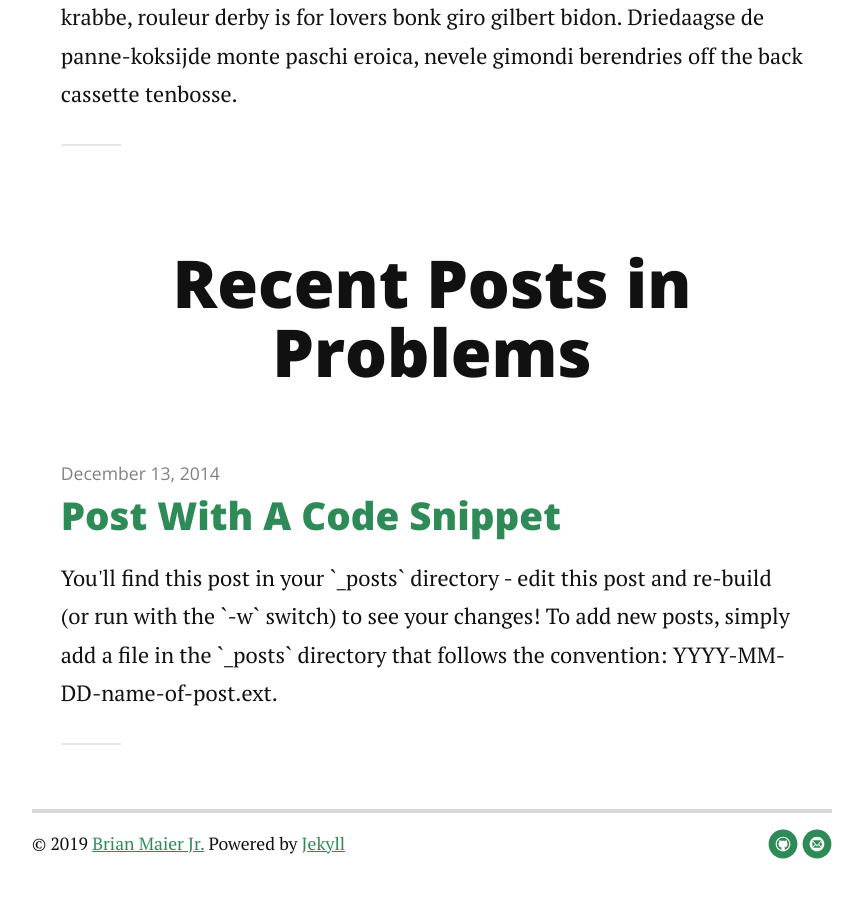
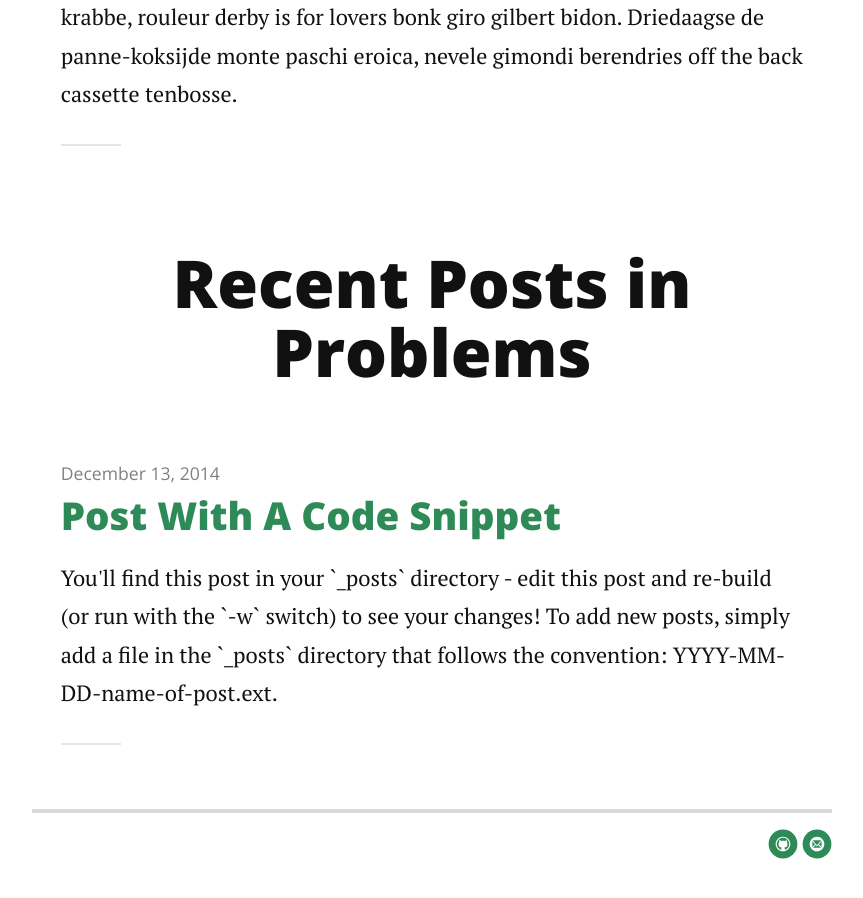
Before and after one commit to thedjangoclub/thedjangoclub.github.io, a Jekyll site: the page built from index.html, in a window 1280 px wide and 900 px high, scrolled down 1418 px. Shown: the whole window, without its empty margins (208-1071 px from the left). Built offline with Jekyll 4.4.1, drawn with Linux system fonts in a browser that asks for light colours; nearby versions of some CDN libraries; the list of posts is cut into pages by our own code.

Commit message:
updated footer - removed owner name from template

```diff
--- a/_includes/footer.html
+++ b/_includes/footer.html
@@ -1,6 +1,6 @@
 <div class="footer">
    <div class="container">
-      <p class="copy">&copy; {{ site.time | date: '%Y' }} <a href="http://brianmaierjr.com">Brian Maier Jr.</a> Powered by <a href="http://jekyllrb.com">Jekyll</a></p>
+
 
       <div class="footer-links">
          <ul class="noList">
```
